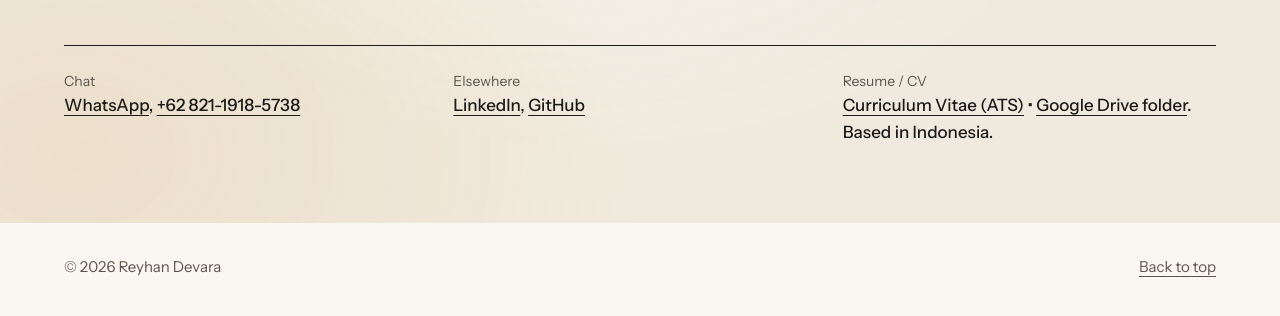
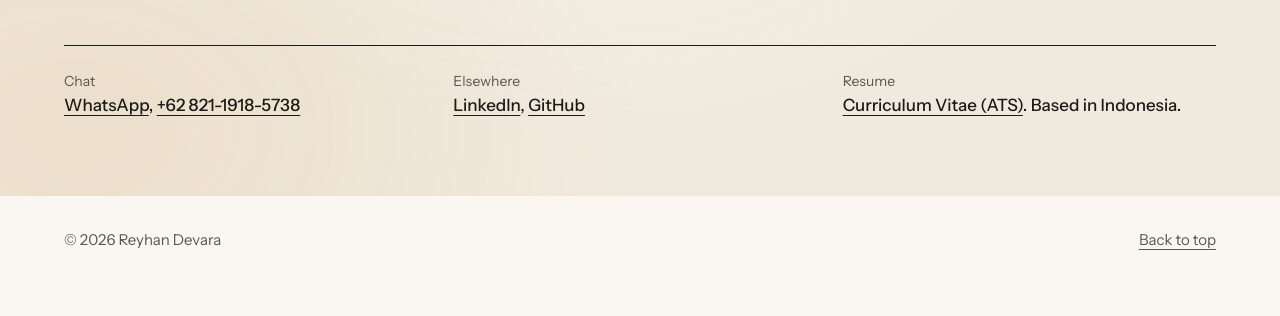
Before and after one commit to Handepp/portofolio, a website: page index.html in a window 1280 px wide. Shown: the part 6595-6911 px from the top of the page. Drawn offline with Linux system fonts and the light colour scheme.

Commit message:
fix(contact): replace google drive resume link with cv.html

```diff
--- a/index.html
+++ b/index.html
@@ -343,8 +343,8 @@
             <dd><a class="link" href="https://www.linkedin.com/in/reyhandevara/" target="_blank" rel="noopener noreferrer">LinkedIn</a>, <a class="link" href="https://github.com/Handepp" target="_blank" rel="noopener noreferrer">GitHub</a></dd>
           </div>
           <div>
-            <dt>Resume / CV</dt>
-            <dd><a class="link" href="cv.html">Curriculum Vitae (ATS)</a> &bull; <a class="link" href="https://drive.google.com/drive/folders/1yN4pFHWYmaxNJ5B2ZsQTpXQoalP52XVg?usp=sharing" target="_blank" rel="noopener noreferrer">Google Drive folder</a>. Based in Indonesia.</dd>
+            <dt>Resume</dt>
+            <dd><a class="link" href="cv.html">Curriculum Vitae (ATS)</a>. Based in Indonesia.</dd>
           </div>
         </dl>
       </div>
```
